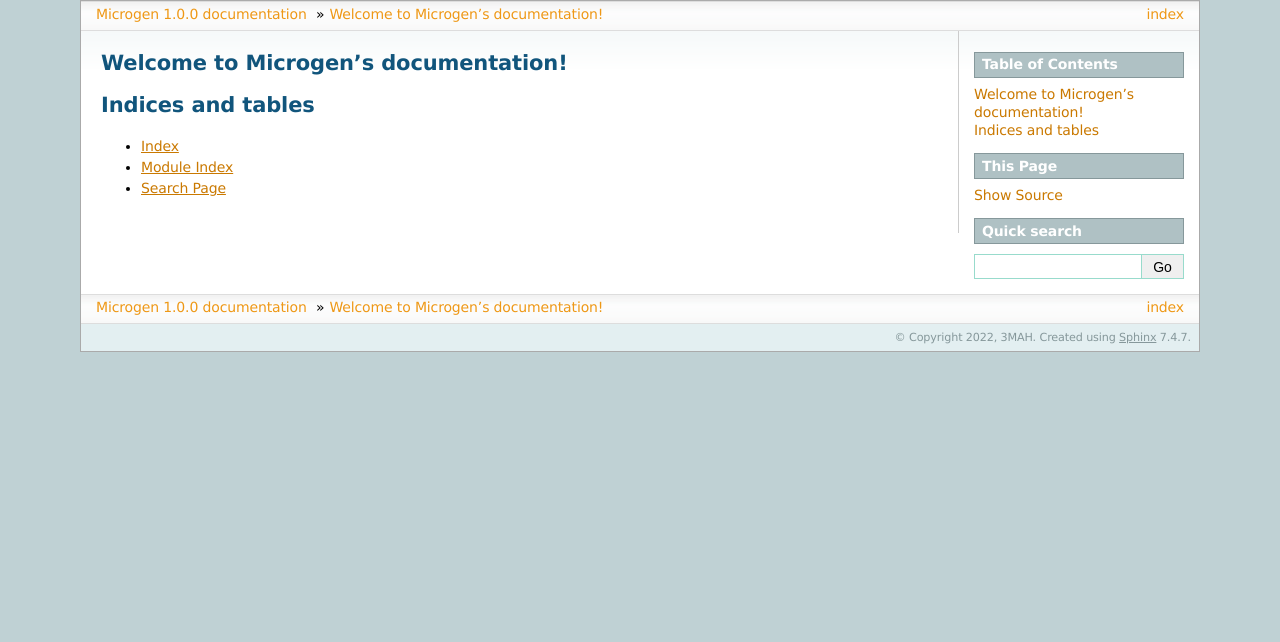
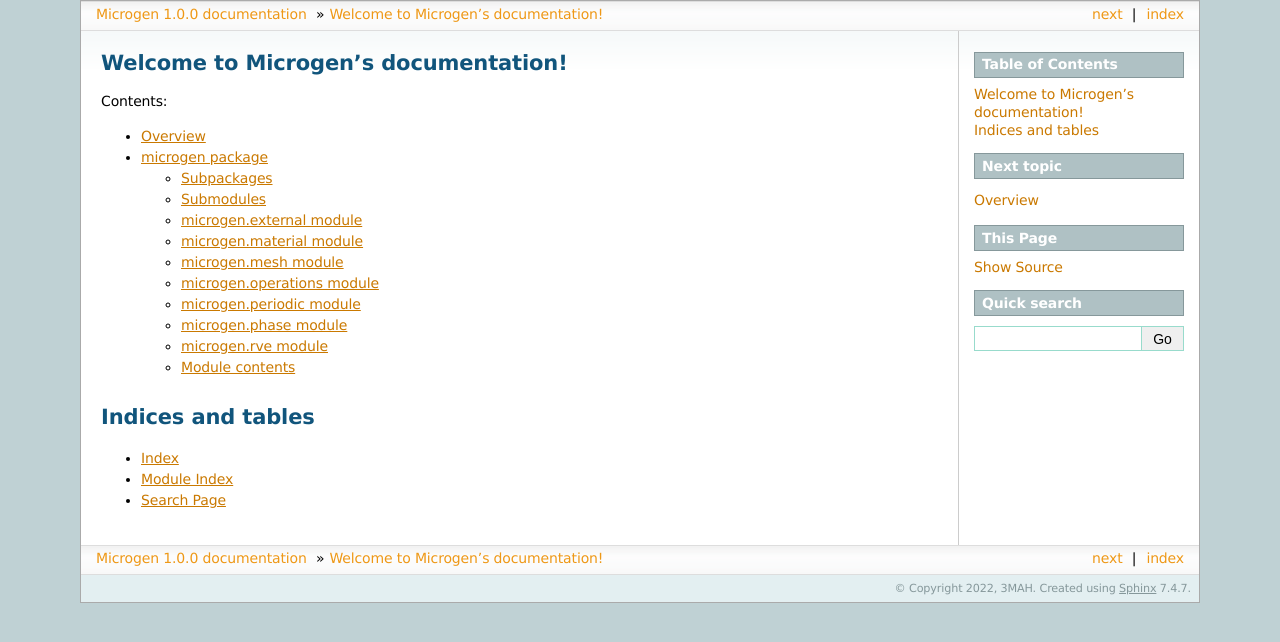
Before and after one commit to 3MAH/microgen, a Sphinx documentation site: the page built from docs/index.rst, in a window 1280 px wide. Shown: the top 642 px of the page. Built offline with Sphinx 7.4.7, drawn with Linux system fonts in a browser that asks for light colours.

Commit message:
update doc

```diff
--- a/docs/index.rst
+++ b/docs/index.rst
@@ -10,7 +10,8 @@
    :maxdepth: 2
    :caption: Contents:
 
-
+   Overview
+   microgen
 
 Indices and tables
 ==================
--- /dev/null
+++ b/docs/microgen.rst
@@ -0,0 +1,77 @@
+microgen package
+================
+
+Subpackages
+-----------
+
+.. toctree::
+   :maxdepth: 4
+
+   microgen.shape
+
+Submodules
+----------
+
+microgen.external module
+------------------------
+
+.. automodule:: microgen.external
+   :members:
+   :undoc-members:
+   :show-inheritance:
+
+microgen.material module
+------------------------
+
+.. automodule:: microgen.material
+   :members:
+   :undoc-members:
+   :show-inheritance:
+
+microgen.mesh module
+--------------------
+
+.. automodule:: microgen.mesh
+   :members:
+   :undoc-members:
+   :show-inheritance:
+
+microgen.operations module
+--------------------------
+
+.. automodule:: microgen.operations
+   :members:
+   :undoc-members:
+   :show-inheritance:
+
+microgen.periodic module
+------------------------
+
+.. automodule:: microgen.periodic
+   :members:
+   :undoc-members:
+   :show-inheritance:
+
+microgen.phase module
+---------------------
+
+.. automodule:: microgen.phase
+   :members:
+   :undoc-members:
+   :show-inheritance:
+
+microgen.rve module
+-------------------
+
+.. automodule:: microgen.rve
+   :members:
+   :undoc-members:
+   :show-inheritance:
+
+Module contents
+---------------
+
+.. automodule:: microgen
+   :members:
+   :undoc-members:
+   :show-inheritance:
```
Also changed, not shown: docs/Overview.rst (added, +26 -0 lines), docs/microgen.shape.rst (added, +77 -0 lines).
